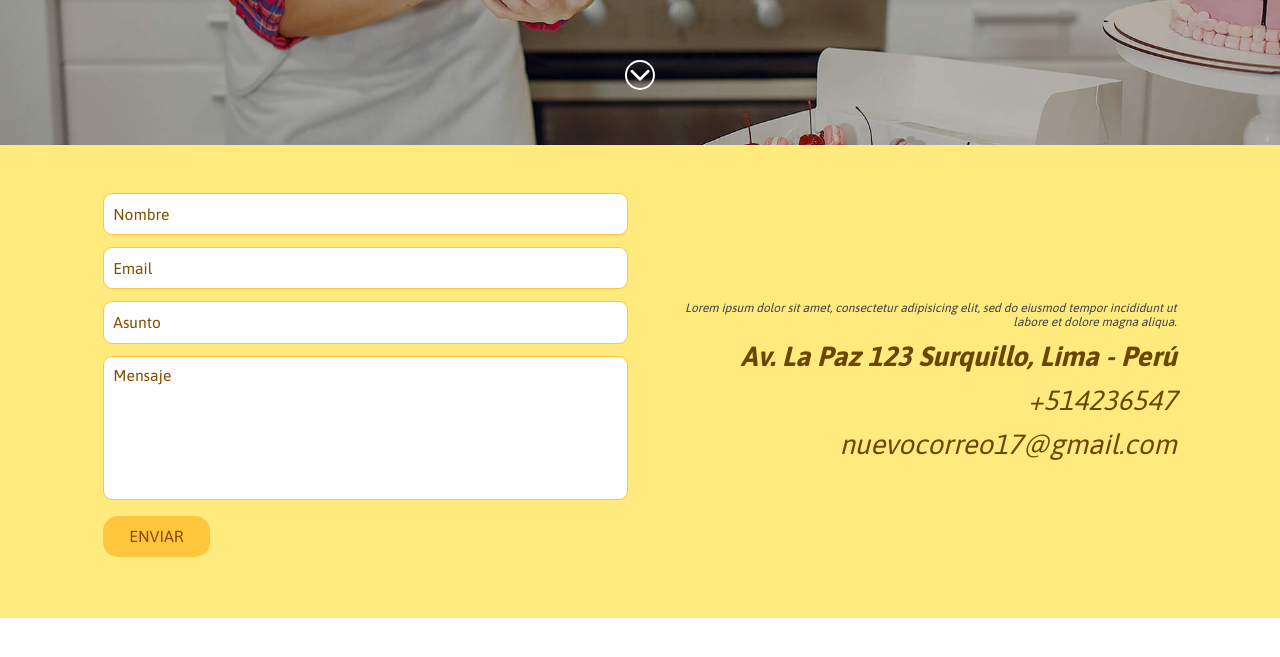
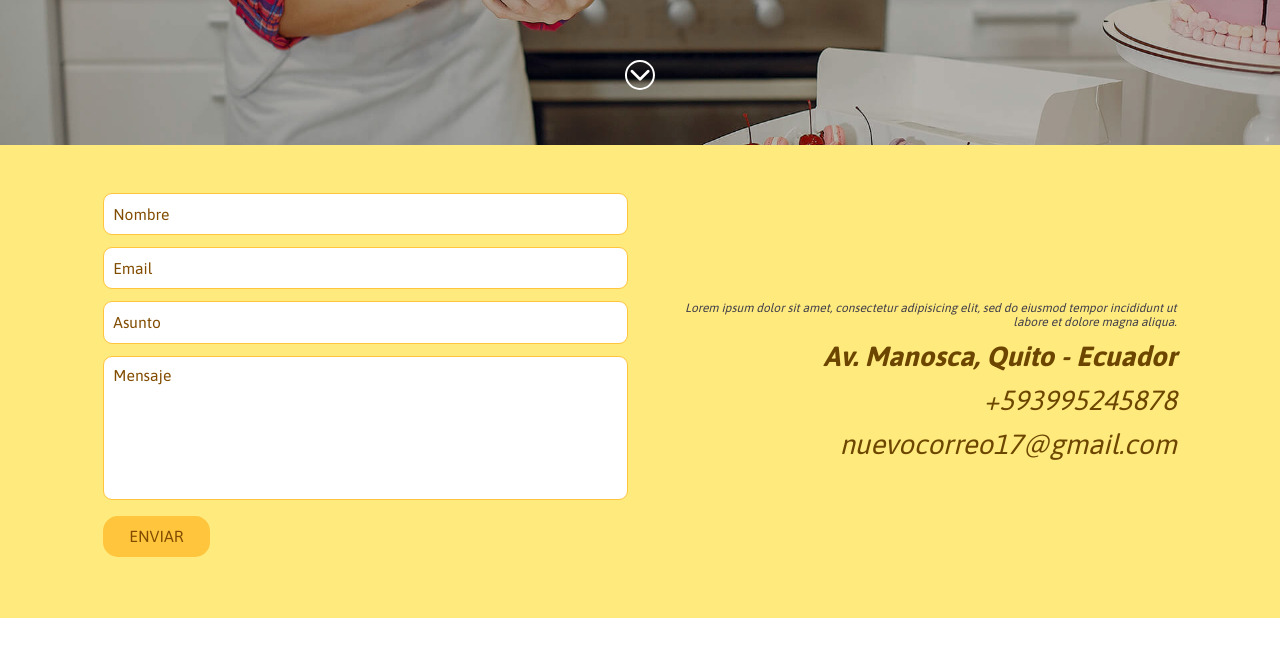
Before and after one commit to LexCh/RestauranteX-page, a plain HTML site: page contacto.html in a window 1280 px wide. Shown: the part 255-912 px from the top of the page. Drawn offline with Linux system fonts and the light colour scheme.

Commit message:
Update contacto.html

```diff
--- a/contacto.html
+++ b/contacto.html
@@ -57,8 +57,8 @@
 					<div class="columna columna-50 columna-mb-100 derecha-texto columna-info-contacto orden">
 						<p>Lorem ipsum dolor sit amet, consectetur adipisicing elit, sed do eiusmod
 						tempor incididunt ut labore et dolore magna aliqua.</p>
-						<h2>Av. La Paz 123 Surquillo, Lima - Perú</h2>
-						<a href="tel:+514236547" class="telefono">+514236547</a>
+						<h2>Av. Manosca, Quito - Ecuador</h2>
+						<a href="tel:+514236547" class="telefono">+593995245878</a>
 						<a href="mailto:nuevocorreo17@gmail.com" class="email">nuevocorreo17@gmail.com</a>
 					</div>
 					<div class="columna columna-50 columna-mb-100 ">
@@ -106,7 +106,7 @@
 						<a href="#"><i class="fab fa-facebook-f"></i></a>
 						<a href="#"><i class="fab fa-instagram"></i></a>
 						<a href="#"><i class="fab fa-twitter"></i></a>
-						<a href="mailto:nuevocorreo17@gmail.com"><i class="far fa-envelope"></i></a>
+						<a href="mailto:nuevocorreo@gmail.com"><i class="far fa-envelope"></i></a>
 					</div>
 					<div class="columna columna-33 columna-mb-100 ">
 						&reg; Derechos reservados 2020;
```
